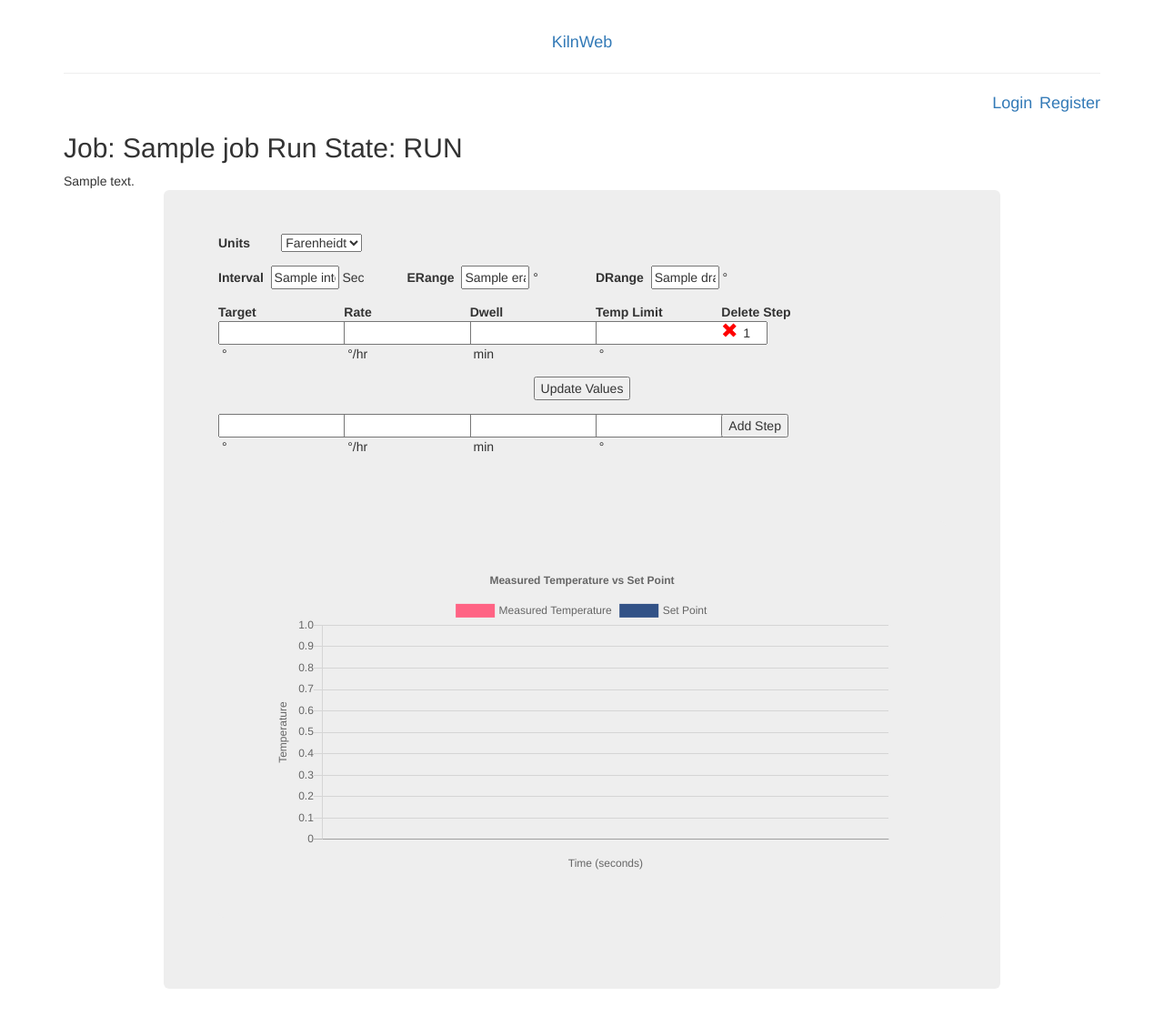
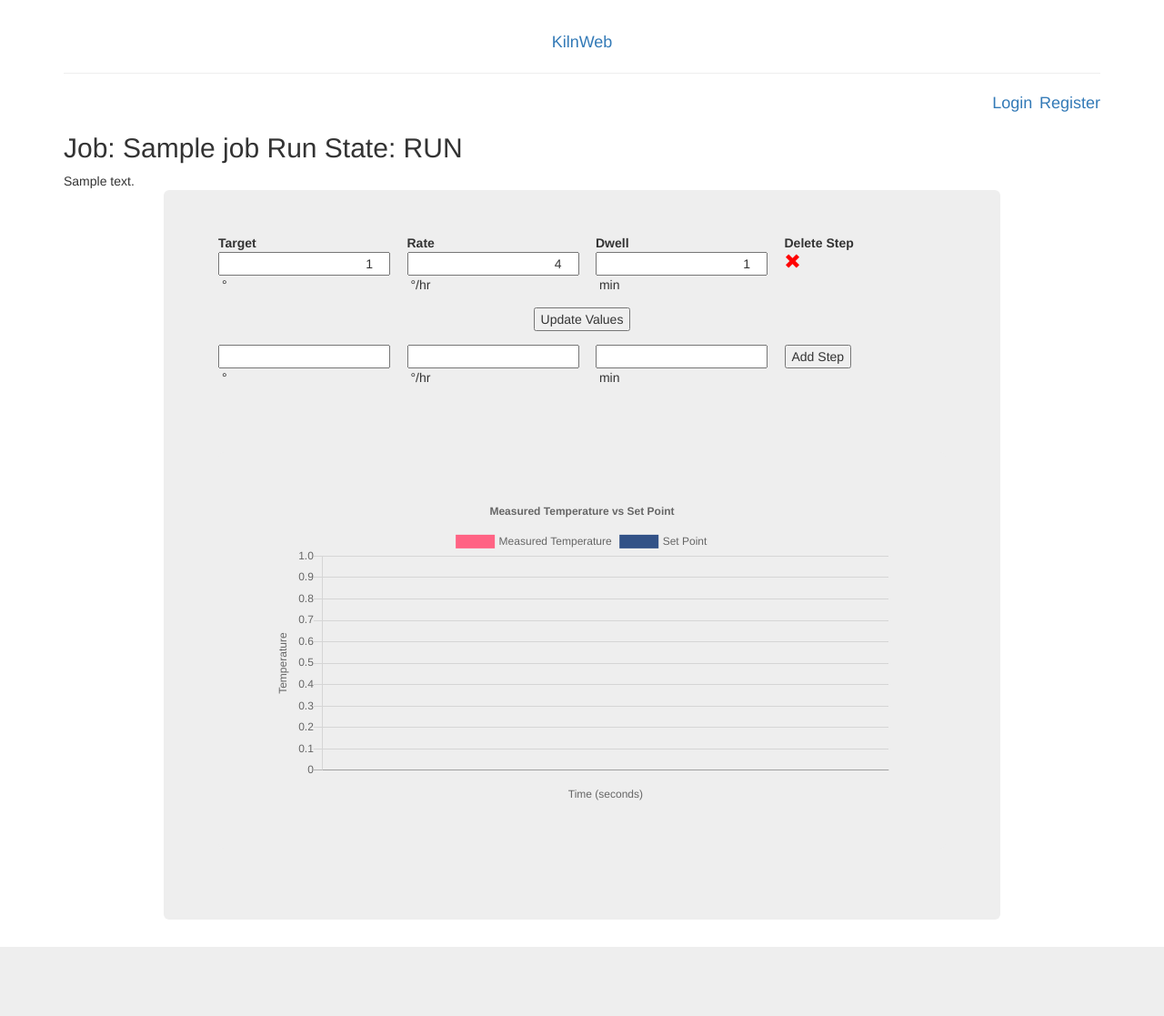
Before and after one commit to techwiz42/kilnserver, a Flask app: template kilnweb2/kilnweb2/templates/show_job_steps.html in a window 1280 px wide. Shown: the whole page at 91% size. After the commit the page ends 1041 px from the top, so only its background shows below. Run offline with Flask 3, Linux system fonts and the light colour scheme; tables that the repository leaves empty hold one stand-in row (values such as "Sample post"); the template is opened without the code that fills it: values that come from a table or form of the project are taken from there, most other values are stand-ins (such as "Sample title", 1, 10 or a date in 2020); parts of the project's set-up code (start-up, migrations or seed data) failed here and were passed over; some libraries are stand-ins or nearby versions.

Commit message:
move parameters off job step pg and into config.py

```diff
--- a/kilnweb2/kilnweb2/config.py
+++ b/kilnweb2/kilnweb2/config.py
@@ -8,3 +8,9 @@
   SECRET_KEY='099d77359a8c14d35c440b1589570f99'
   SQLALCHEMY_TRACK_MODIFICATIONS = False
   EXPLAIN_TEMPLATE_LOADING = False
+
+  INTERVAL = 5 # Read and adjust temp every this many seconds.
+  UNITS="F" # "F" or "C"
+  ERANGE = 5 # Initall maximum error in degrees
+  DRANGE = 5 # Initial first derivative of error in degrees
+  TEMP_LIMIT = 1000 # Kiln will shut down if it reaches this temp.
--- a/kilnweb2/kilnweb2/templates/show_job_steps.html
+++ b/kilnweb2/kilnweb2/templates/show_job_steps.html
@@ -58,51 +58,20 @@
       <div class="col-md-10 col-md-offset-1"> <!-- offset jumbotron on page -->
       <div class="jumbotron" align="left">
         <div class="row">
-          <div class="col-md-1"><b>Units</b></div>
-          <div class="col-md-2">
-            <select class="selectpicker" id="units" name="units" onchange="change_units(this)">
-              <option value="F" {% if job.units=="F" %} selected="selected" {% endif %}>Farenheidt</option>
-              <option value="C" {% if job.units=="C" %} selected="selected" {% endif %}>Celsius</option>
-            </select>
-          </div>
-        </div>
-        <p>
-	<div class="form-group">
-	   <div class="row">
-		   <input type="hidden" name="values" value="{{ job }}">
-		   <div class="col-md-3"><b>Interval</b>&nbsp;
-		    <input type="text" id="interval" size="6" name="interval"
-			style="text-align:right" value="{{ job.interval }}" />&nbsp;Sec
-		</div>
-		<div class="col-md-3"><b>ERange</b>&nbsp;
-		    <input type="text" id="erange" size="6" name="erange"
-			style="text-align:right" value="{{ job.erange }}" />&nbsp;&deg;
-		</div>
-		<div class="col-md-3"><b>DRange</b>&nbsp;
-		    <input type="text" id="drange" size="6" name="drange"
-			style="text-align:right" value="{{ job.drange }}" />&nbsp;&deg;
-		</div>
-	   </div> <!-- end row -->
-	</div> <!-- end form-group -->
-	</p>
-	<p>
-        <div class="row">
-          <div class="col-md-2"><b>Target</b></div>
-          <div class="col-md-2"><b>Rate</b></div>
-          <div class="col-md-2"><b>Dwell</b></div>
-          <div class="col-md-2"><b>Temp Limit</b></div>
-          <div class="col-md-2"><b>Delete Step</b></div>
+          <div class="col-xs-3"><b>Target</b></div>
+          <div class="col-xs-3"><b>Rate</b></div>
+          <div class="col-xs-3"><b>Dwell</b></div>
+          <div class="col-xs-3"><b>Delete Step</b></div>
         </div>
         <div  style="overflow-y: scroll; height:200px; overflow-x:hidden">
         {% for step in job_steps %}
         <div class="row">
           <div class="form-group">
             <input type="hidden" name="id" value="{{ step.id }}"/>
-            <div class="col-md-2"><input type="number" id='target' size="6" name="target[{{ step.id }}]" style="text-align:right;" value="{{ step.target }}" />&nbsp;&deg;&nbsp;</div>
-            <div class="col-md-2"><input type="number" id='rate' size="6" name="rate[{{ step.id }}]" style="text-align:right;" value="{{ step.rate }}" />&nbsp;&deg;/hr</div>
-            <div class="col-md-2"><input type="number" id='dwell' size="6" name="dwell[{{ step.id }}]" style="text-align:right;" value="{{ step.dwell }}" />&nbsp;min</div>
-            <div class="col-md-2"><input type="number"  id='threshold' size="6" name="threshold[{{ step.id }}]" style="text-align:right;" value="{{ step.threshold }}" />&nbsp;&deg;</div>
-            <div class="col-md-1">
+            <div class="col-xs-3"><input type="number" id='target' size="6" name="target[{{ step.id }}]" style="text-align:right;" value="{{ step.target }}" />&nbsp;&deg;&nbsp;</div>
+            <div class="col-xs-3"><input type="number" id='rate' size="6" name="rate[{{ step.id }}]" style="text-align:right;" value="{{ step.rate }}" />&nbsp;&deg;/hr</div>
+            <div class="col-xs-3"><input type="number" id='dwell' size="6" name="dwell[{{ step.id }}]" style="text-align:right;" value="{{ step.dwell }}" />&nbsp;min</div>
+            <div class="col-xs-3">
               <a title="Delete Step" href="{{ url_for('delete_job_step', job_id=job.id, step_id=step.id) }}">
 	        <i class="glyphicon glyphicon-remove" style="color:red"></i>
 	      </a>
@@ -119,11 +88,10 @@
 	<p/>
         <div class="row">
           <div class="form-group">
-            <div class="col-md-2"><input type="number" id="target" size="6" name="target" style="text-align:right;" value="" />&nbsp;&deg;</div>
-            <div class="col-md-2"><input type="number" id="rate" size="6" name="rate" min=1 style="text-align:right;" value="" />&nbsp;&deg;/hr</div>
-	    <div class="col-md-2"><input type="number" id="dwell" size="6" name="dwell" style="text-align:right;" value="" />&nbsp;min</div>
-	    <div class="col-md-2"><input type="number" id="threshold" size="6" name="threshold" style="text-align:right;" value="" />&nbsp;&deg;</div>
-	    <div class="col-md-1"><input type="submit" value="Add Step"/></div>
+            <div class="col-xs-3"><input type="number" id="target" size="6" name="target" style="text-align:right;" value="" />&nbsp;&deg;</div>
+            <div class="col-xs-3"><input type="number" id="rate" size="6" name="rate" min=1 style="text-align:right;" value="" />&nbsp;&deg;/hr</div>
+	    <div class="col-xs-3"><input type="number" id="dwell" size="6" name="dwell" style="text-align:right;" value="" />&nbsp;min</div>
+	    <div class="col-xs-3"><input type="submit" value="Add Step"/></div>
        	</div> <!-- end row -->
         </div>  <!-- end scrolling window -->
     </div> <!-- end jumbotron -->
```
Also changed, not shown: kilnweb2/kilnweb2/views.py (+9 -23 lines).
